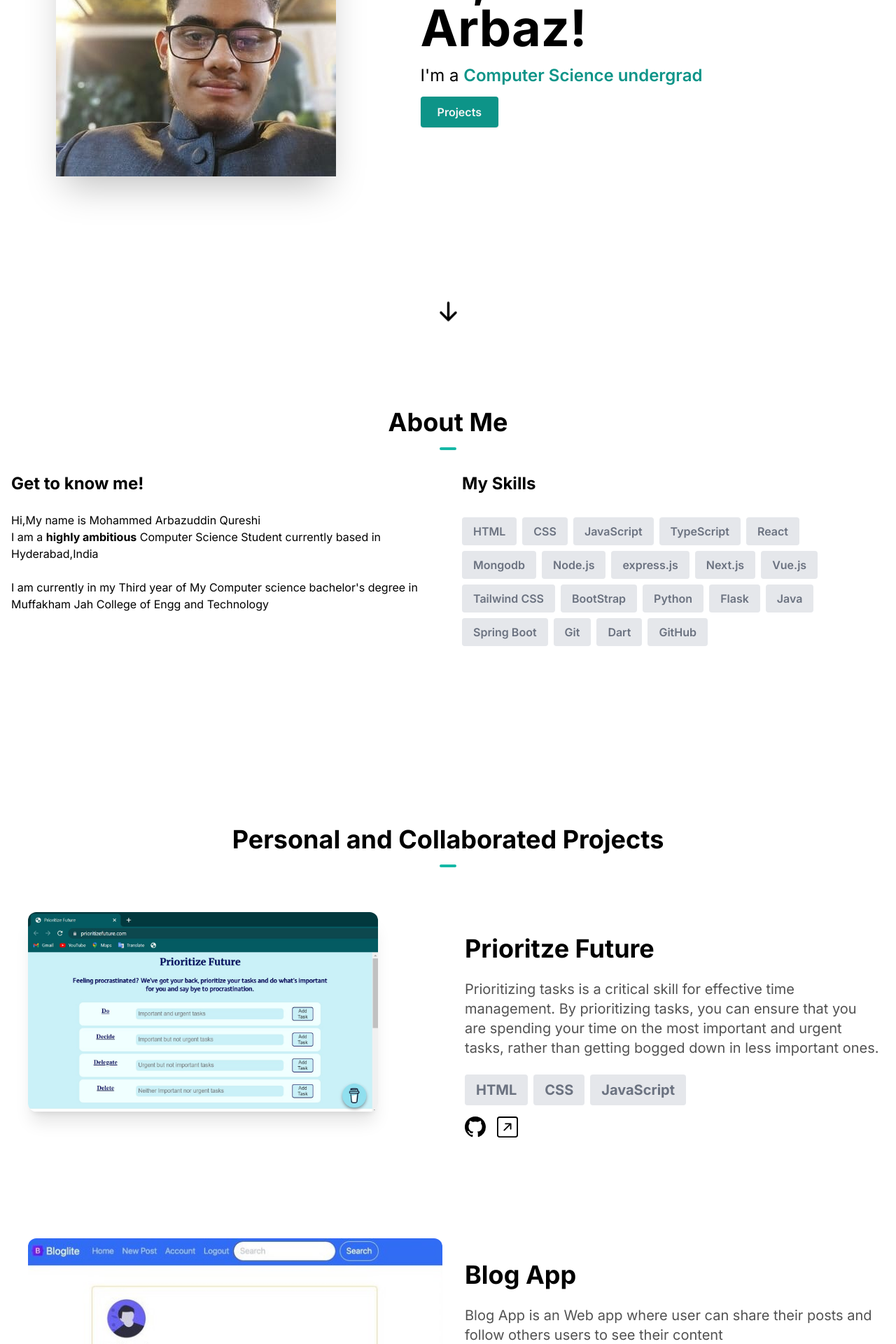
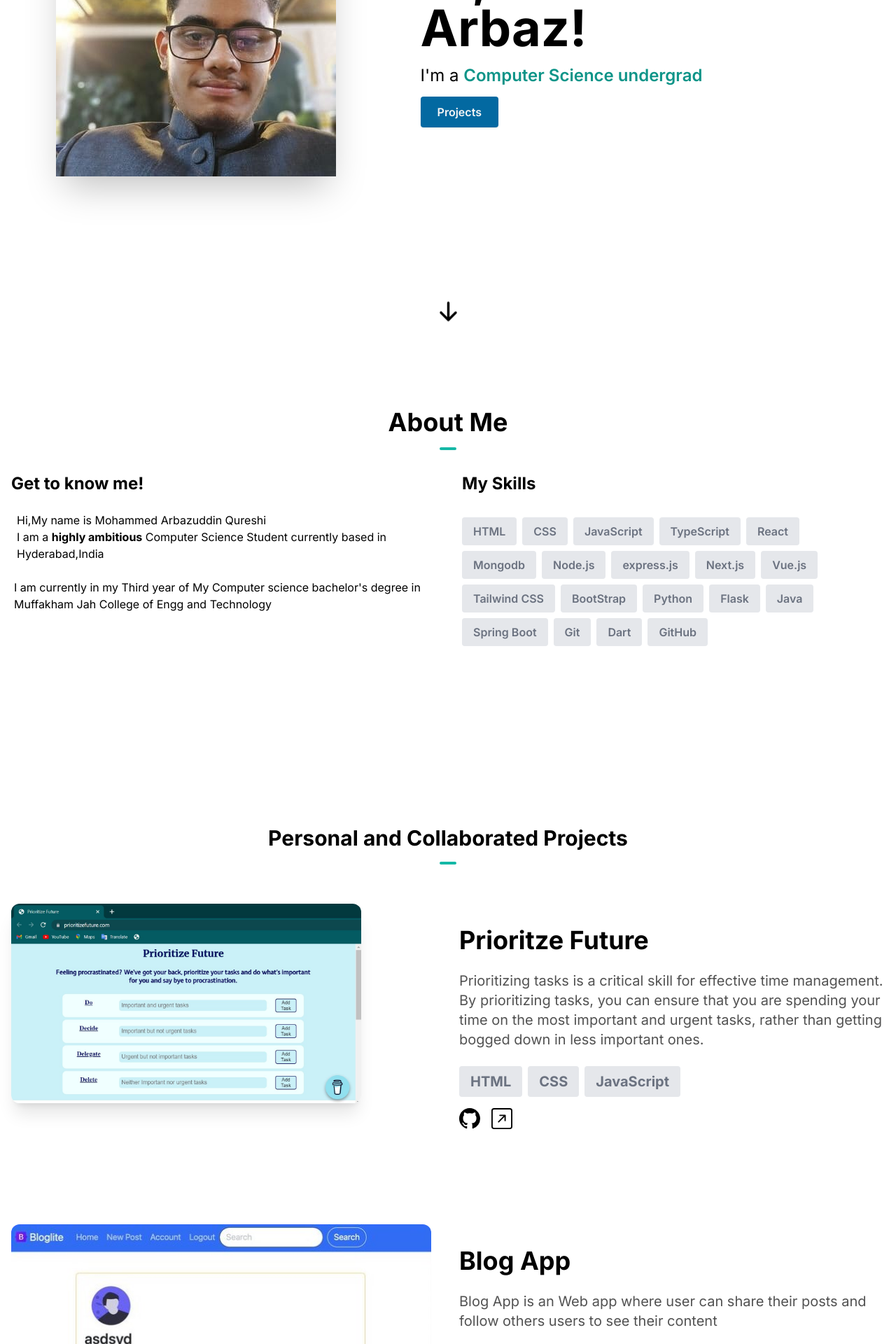
Before and after one commit to mohammedarbaz119/portfolio, a Next.js app: page / in a window 1280 px wide. Shown: the part 340-2260 px from the top of the page at 70% size. Built offline with nearby package versions, Linux system fonts and the light colour scheme.

Commit message:
resume added

```diff
--- a/app/Components/About.tsx
+++ b/app/Components/About.tsx
@@ -1,6 +1,3 @@
-import React from "react"
-import Image from "next/image"
-
 const skills = [
   { skill: "HTML" },
   { skill: "CSS" },
@@ -38,15 +35,13 @@ const AboutSection = () => {
             <h1 className="text-center text-2xl font-bold mb-6 md:text-left">
               Get to know me!
             </h1>
-            <p>
+            <p className="ml-2 mr-1">
               Hi,My name is Mohammed Arbazuddin Qureshi <br /> I am a{" "}
               <span className="font-bold">{"highly ambitious"}</span>{" "}
               Computer Science Student currently based in Hyderabad,India
-
-
             </p>
             <br />
-            <p>
+            <p className="mx-1">
               I am currently in my Third year of My Computer science bachelor&apos;s degree in Muffakham Jah College
               of Engg and Technology
             </p>
--- a/app/Components/Hero.tsx
+++ b/app/Components/Hero.tsx
@@ -26,17 +26,13 @@ const Hero = () => {
             </span>
 
           </p>
-          <Link
-            to="project"
-            className="text-neutral-100 font-semibold px-6 py-3 bg-teal-600 rounded shadow hover:bg-teal-700"
-            activeClass="active"
-            spy={true}
-            smooth={true}
-            offset={-100}
-            duration={500}
+          <a
+           href={"/resume-arbaz.pdf"}
+            className="text-neutral-100 font-semibold px-6 py-3 bg-sky-700  rounded shadow hover:bg-sky-600"
+          download={"resume-arbaz.pdf"}
           >
             Projects
-          </Link>
+          </a>
         </div>
       </div>
       <div className="flex flex-row items-center text-center justify-center  ">
--- a/app/Components/Projects.tsx
+++ b/app/Components/Projects.tsx
@@ -43,7 +43,7 @@ const projects: project_description[] = [
 const Projects = () => {
   return (
     <section id="projects">
-      <h1 className="my-10 text-center font-bold text-4xl">
+      <h1 className="my-10 text-center font-bold text-3xl">
         Personal and Collaborated Projects
         <hr className="w-6 h-1 mx-auto my-4 bg-teal-500 border-0 rounded"></hr>
       </h1>
@@ -53,8 +53,8 @@ const Projects = () => {
           return (
             <div key={idx}>
               <Revealer offset="-200px 0px -200px 0px">
-                <div className="flex flex-col m-6 md:flex-row md:space-x-8 mb-2">
-                  <div className="ml-4 md:w-1/2 ">
+                <div className="flex flex-col m-4 md:flex-row md:space-x-8 mb-2">
+                  <div className=" md:w-1/2 ">
                     {project.link ? (
                       <Link href={project.link}>
                         <Image
```
Also changed, not shown: 1 other file (tests, documents, lock files or other folders).
